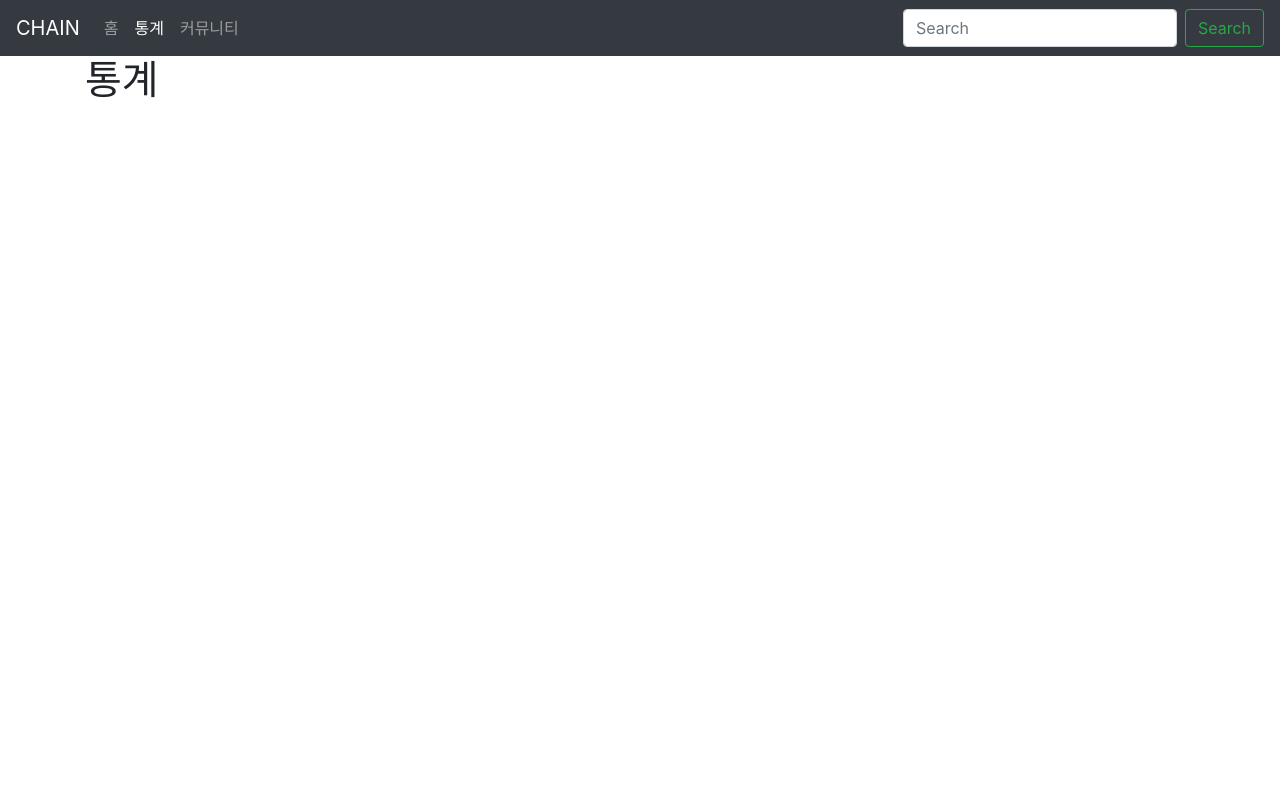
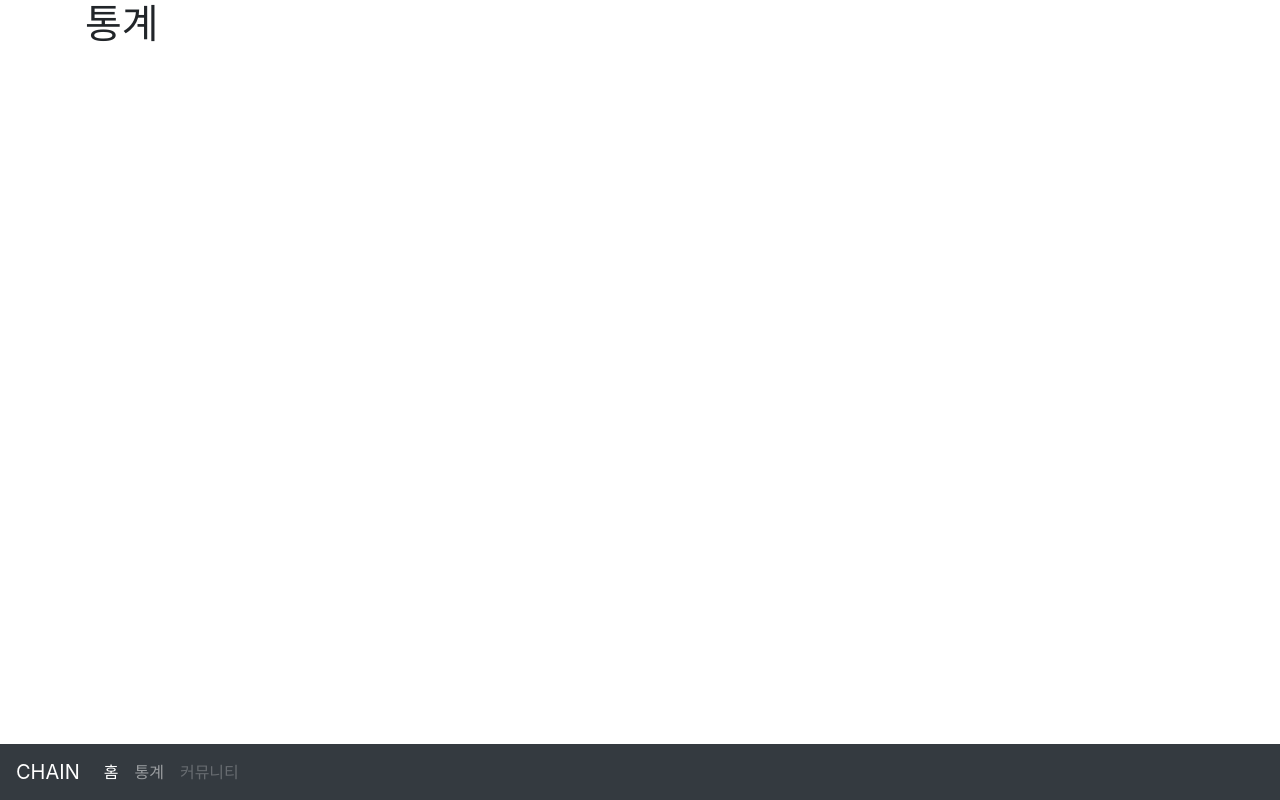
Before and after one commit to kimnam1/chain, a Django app: page /stat/ in a window 1280 px wide. Run offline with Django 3.2, Linux system fonts and the light colour scheme; data comes from the database, SQL or seed files in the repository; some libraries are stand-ins or nearby versions.

```diff
--- a/bicy_stat/templates/bicy_stat/stat_all.html
+++ b/bicy_stat/templates/bicy_stat/stat_all.html
@@ -3,16 +3,33 @@
 {% block title %}
     stats
 {% endblock %}
+
+{% block extra-style %}
+    <meta http-equiv="X-UA-Compatible" content="IE=edge">
+    <meta name="viewport" content="width=device-width, initial-scale=1.0, maximum-scale=1.0, minimum-scale=1.0, user-scalable=no">
+    <script type="text/javascript" src="https://openapi.map.naver.com/openapi/v3/maps.js?ncpClientId=28oedifssh"></script>
+{% endblock %}
+
 {% block current %}
-    <li class="nav-item">
-        <a class="nav-link" href="{% url 'home' %}">홈</a>
-    </li>
-    <li class="nav-item active">
-        <a class="nav-link" href="{% url 'bicy_stat:stats_index' %}">통계<span class="sr-only">(current)</span></a>
-    </li>
-    <li class="nav-item">
-        <a class="nav-link" href="#">커뮤니티</a>
-    </li>
+    <nav class="navbar fixed-bottom navbar-expand-sm navbar-dark bg-dark">
+        <a class="navbar-brand" href="#">CHAIN</a>
+        <button class="navbar-toggler" type="button" data-toggle="collapse" data-target="#navbarSupportedContent" aria-controls="navbarSupportedContent" aria-expanded="false" aria-label="Toggle navigation">
+            <span class="navbar-toggler-icon"></span>
+        </button>
+        <div class="collapse navbar-collapse" id="navbarSupportedContent">
+            <ul class="navbar-nav mr-auto">
+                <li class="nav-item active">
+                    <a class="nav-link" href="{% url 'home' %}">홈<span class="sr-only">(current)</span></a>
+                </li>
+                <li class="nav-item">
+                    <a class="nav-link" href="{% url 'bicy_stat:stats_index' %}">통계</a>
+                </li>
+                <li class="nav-item">
+                    <a class="nav-link disabled" href="#">커뮤니티</a>
+                </li>
+             </ul>
+        </div>
+    </nav>
 {% endblock %}
 
 {% block content %}
--- a/templates/base.html
+++ b/templates/base.html
@@ -2,20 +2,21 @@
 <html lang="ko">
 <head>
     <meta charset="UTF-8">
+    <meta http-equiv="X-UA-Compatible" content="IE=edge">
+    <meta name="viewport" content="width=device-width, initial-scale=1.0, maximum-scale=1.0, minimum-scale=1.0, user-scalable=no">
     <title>{% block title %}base.html{% endblock %}</title>
     <link rel="stylesheet" href="https://stackpath.bootstrapcdn.com/bootstrap/4.4.1/css/bootstrap.min.css" integrity="sha384-Vkoo8x4CGsO3+Hhxv8T/Q5PaXtkKtu6ug5TOeNV6gBiFeWPGFN9MuhOf23Q9Ifjh" crossorigin="anonymous">
     {% block extra-style %}{% endblock %}
 </head>
 <body>
-    <nav class="navbar navbar-expand-lg navbar-dark bg-dark">
+{% block current %}
+    <nav class="navbar fixed-bottom navbar-expand-sm navbar-dark bg-dark">
         <a class="navbar-brand" href="#">CHAIN</a>
         <button class="navbar-toggler" type="button" data-toggle="collapse" data-target="#navbarSupportedContent" aria-controls="navbarSupportedContent" aria-expanded="false" aria-label="Toggle navigation">
             <span class="navbar-toggler-icon"></span>
         </button>
-
         <div class="collapse navbar-collapse" id="navbarSupportedContent">
             <ul class="navbar-nav mr-auto">
-                {% block current %}
                 <li class="nav-item active">
                     <a class="nav-link" href="{% url 'home' %}">홈<span class="sr-only">(current)</span></a>
                 </li>
@@ -23,9 +24,13 @@
                     <a class="nav-link" href="{% url 'bicy_stat:stats_index' %}">통계</a>
                 </li>
                 <li class="nav-item">
-                        <a class="nav-link" href="#">커뮤니티</a>
+                    <a class="nav-link disabled" href="#">커뮤니티</a>
                 </li>
+             </ul>
+        </div>
+    </nav>
 {% endblock %}
+{#            #드롭다운#}
 {#                <li class="nav-item dropdown">#}
 {#                    <a class="nav-link dropdown-toggle" href="#" id="navbarDropdown" role="button" data-toggle="dropdown" aria-haspopup="true" aria-expanded="false">#}
 {#                        Dropdown#}
@@ -37,16 +42,17 @@
 {#                        <a class="dropdown-item" href="#">Something else here</a>#}
 {#                    </div>#}
 {#                </li>#}
+{#            #비활성화#}
 {#                <li class="nav-item">#}
 {#                    <a class="nav-link disabled" href="#" tabindex="-1" aria-disabled="true">Disabled</a>#}
 {#                </li>#}
-            </ul>
-            <form class="form-inline my-2 my-lg-0">
-                <input class="form-control mr-sm-2" type="search" placeholder="Search" aria-label="Search">
-                <button class="btn btn-outline-success my-2 my-sm-0" type="submit">Search</button>
-            </form>
-        </div>
-</nav>
+
+{#        #검색#}
+{#            <form class="form-inline my-2 my-lg-0">#}
+{#                <input class="form-control mr-sm-2" type="search" placeholder="Search" aria-label="Search">#}
+{#                <button class="btn btn-outline-success my-2 my-sm-0" type="submit">Search</button>#}
+{#            </form>#}
+
     <div class="container">
         {% block content %}{% endblock %}
     </div>
```
Lines whose indentation alone changed are shown as unchanged.
